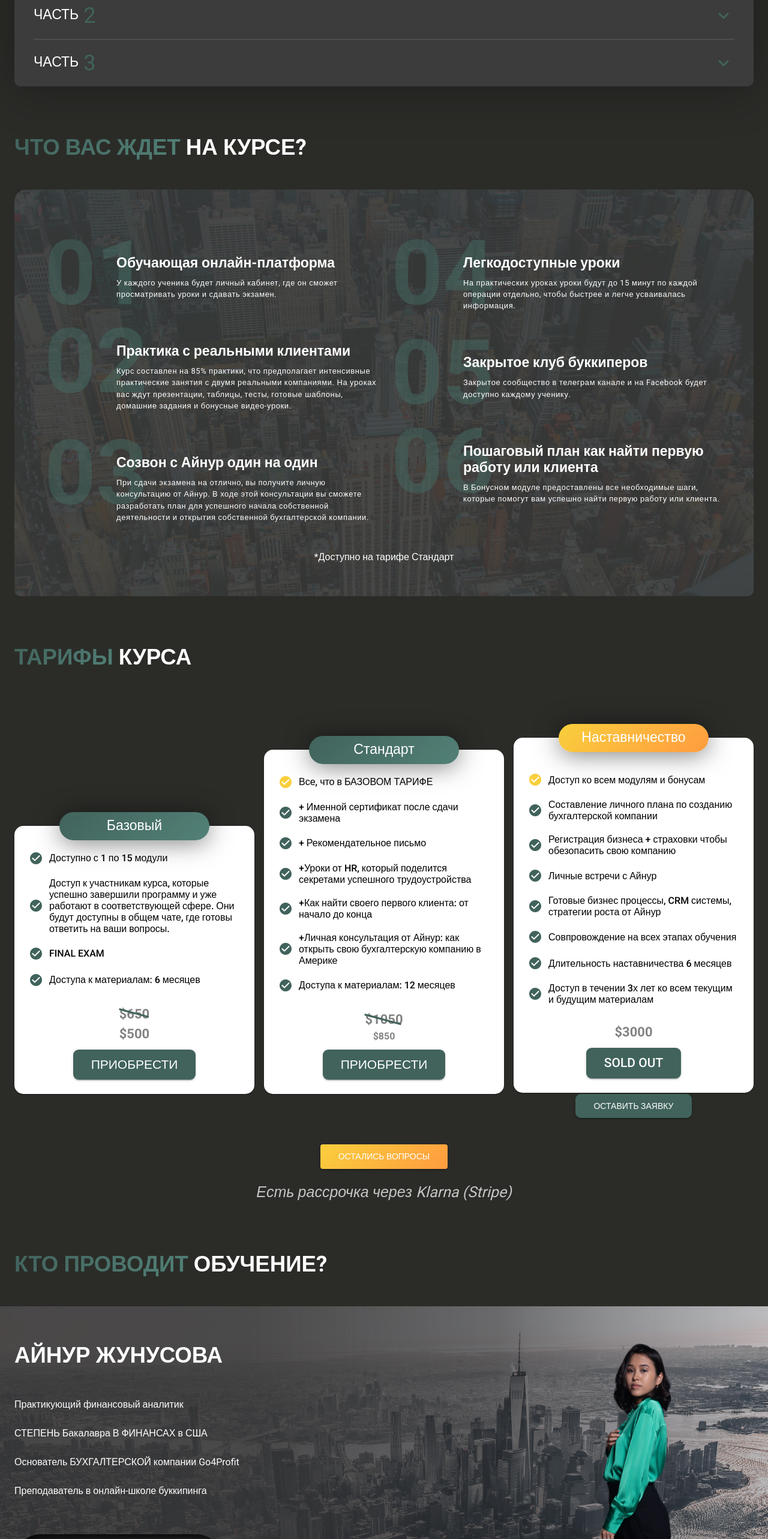
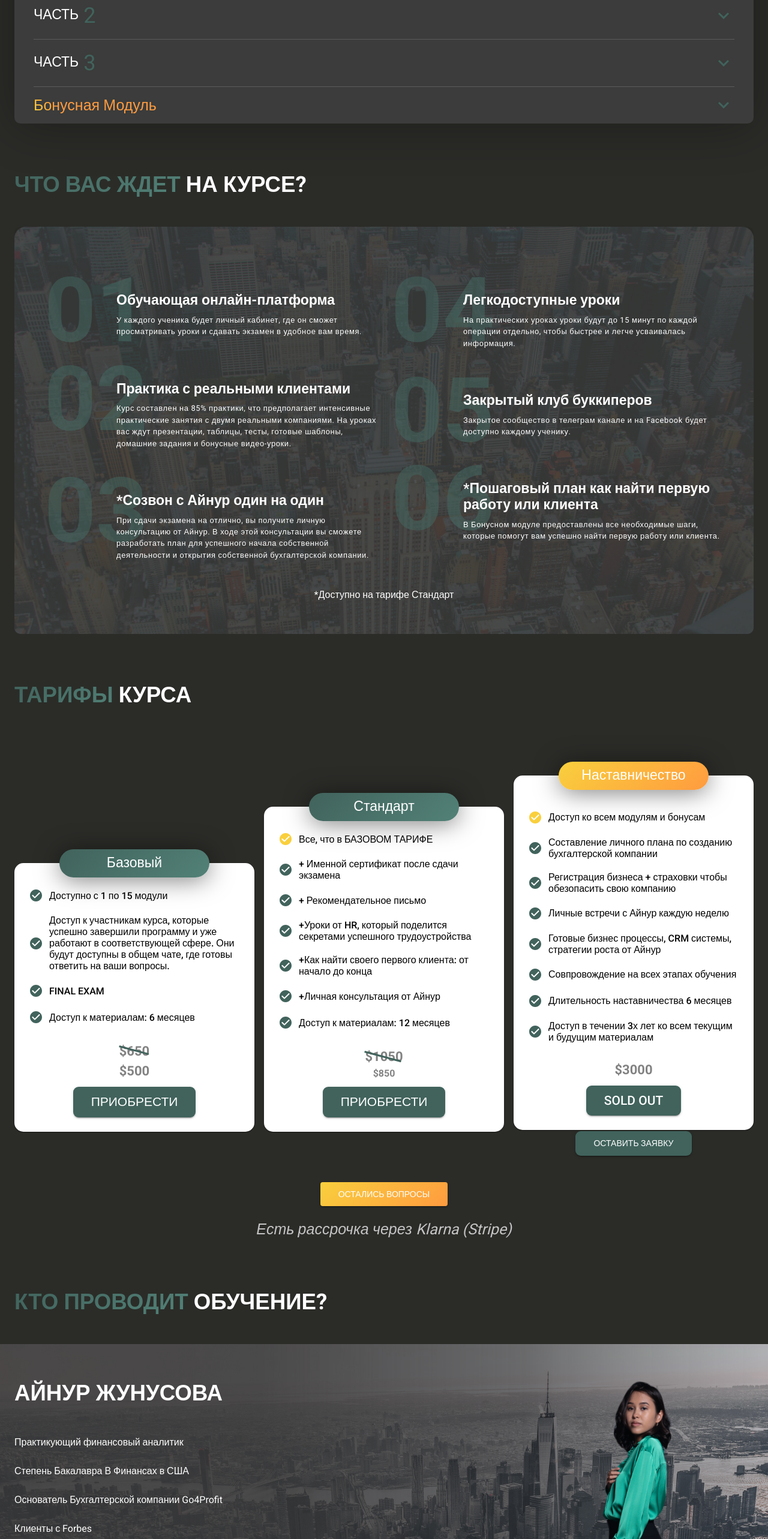
Before and after one commit to aslanshaken/portfolio-ai, a React (Vite) app: page /course in a window 1280 px wide. Shown: the part 1965-4531 px from the top of the page at 60% size. Built offline with nearby package versions, Linux system fonts and the light colour scheme; no server answers; a web font is replaced by a local one.

Commit message:
updated form

```diff
--- a/src/components/Home/Aynur.tsx
+++ b/src/components/Home/Aynur.tsx
@@ -2,7 +2,7 @@ import { Grid, Container, Box, Typography, Button } from '@mui/material';
 import EmailIcon from '@mui/icons-material/Email';
 import { useTheme } from '@mui/material/styles';
 import Qbo from '../../assets/images/qbo-badge.png';
-import Qbo2 from '../../assets/images/qbo-badge.png';
+import Qbo2 from '../../assets/images/QBO Advanced badge.png';
 import Gusto from '../../assets/images/gusto-gold-partner.png';
 import Financial from '../../assets/images/financial-analysis-badge.png';
 import Shopify from '../../assets/images/shopify-partner.png';
@@ -46,8 +46,9 @@ const Aynur = () => {
                 }}
               >
                 <Typography>Практикующий финансовый аналитик</Typography>
-                <Typography>СТЕПЕНЬ Бакалавра В ФИНАНСАХ в США</Typography>
-                <Typography>Основатель БУХГАЛТЕРСКОЙ компании Go4Profit</Typography>
+                <Typography>Степень Бакалавра В Финансах в США</Typography>
+                <Typography>Основатель Бухгалтерской компании Go4Profit</Typography>
+                <Typography>Клиенты с Forbes</Typography>
                 <Typography>Преподаватель в онлайн-школе буккипинга</Typography>
               </Box>
               <Button
--- a/src/components/Home/CourseExpectations.tsx
+++ b/src/components/Home/CourseExpectations.tsx
@@ -88,7 +88,7 @@ export default function ResponsiveGrid() {
               <Stack>
                 <Typography variant="h3">Обучающая онлайн-платформа</Typography>
                 <Box component="p">
-                  У каждого ученика будет личный кабинет, где он сможет просматривать уроки и сдавать экзамен.
+                  У каждого ученика будет личный кабинет, где он сможет просматривать уроки и сдавать экзамен в удобное вам время.
                 </Box>
               </Stack>
             </Box>
@@ -106,7 +106,7 @@ export default function ResponsiveGrid() {
             <Box>
               <Typography variant="h2">03</Typography>
               <Stack>
-                <Typography variant="h3">Созвон с Айнур один на один</Typography>
+                <Typography variant="h3">*Созвон с Айнур один на один</Typography>
                 <Box component="p">
                   При сдачи экзамена на отлично, вы получите личную консультацию от Айнур. В ходе этой консультации вы
                   сможете разработать план для успешного начала собственной деятельности и открытия собственной
@@ -129,7 +129,7 @@ export default function ResponsiveGrid() {
             <Box>
               <Typography variant="h2">05</Typography>
               <Stack>
-                <Typography variant="h3">Закрытое клуб буккиперов</Typography>
+                <Typography variant="h3">Закрытый клуб буккиперов</Typography>
                 <Box component="p">
                   Закрытое сообщество в телеграм канале и на Facebook будет доступно каждому ученику.
                 </Box>
@@ -138,7 +138,7 @@ export default function ResponsiveGrid() {
             <Box>
               <Typography variant="h2">06</Typography>
               <Stack>
-                <Typography variant="h3">Пошаговый план как найти первую работу или клиента</Typography>
+                <Typography variant="h3">*Пошаговый план как найти первую работу или клиента</Typography>
                 <Box component="p">
                   В Бонусном модуле предоставлены все необходимые шаги, которые помогут вам успешно найти первую работу
                   или клиента.
--- a/src/components/Home/CourseFees.tsx
+++ b/src/components/Home/CourseFees.tsx
@@ -99,7 +99,7 @@ const CourseFees = () => {
               <ListItem>
                 {' '}
                 <CheckCircleRoundedIcon sx={{ color: '#41635C', mr: '10px' }} />
-                Доступа к материалам: 6 месяцев
+                Доступ к материалам: 6 месяцев
               </ListItem>
             </List>
             <Box>
@@ -172,12 +172,12 @@ const CourseFees = () => {
               <ListItem>
                 {' '}
                 <CheckCircleRoundedIcon sx={{ color: '#41635C', mr: '10px' }} />
-                +Личная консультация от Айнур: как открыть свою бухгалтерскую компанию в Америке
+                +Личная консультация от Айнур
               </ListItem>
               <ListItem>
                 {' '}
                 <CheckCircleRoundedIcon sx={{ color: '#41635C', mr: '10px' }} />
-                Доступа к материалам: 12 месяцев
+                Доступ к материалам: 12 месяцев
               </ListItem>
             </List>
             <Box>
@@ -249,7 +249,7 @@ const CourseFees = () => {
               <ListItem>
                 {' '}
                 <CheckCircleRoundedIcon sx={{ color: '#41635C', mr: '10px' }} />
-                Личные встречи с Айнур
+                Личные встречи с Айнур каждую неделю
               </ListItem>
               <ListItem>
                 {' '}
--- a/src/components/Home/CourseProgram.tsx
+++ b/src/components/Home/CourseProgram.tsx
@@ -79,20 +79,20 @@ export default function CustomizedAccordions() {
         <List>
           <ListItem>
             <List>
-              <ListItem sx={{ fontWeight: '600', fontSize: 'larger' }}>1. Старт</ListItem>
+              <ListItem sx={{ fontWeight: '400', fontSize: 'medium' }}>1. Старт</ListItem>
               <ListItem sx={{ color: 'gray' }}>- Профессиональный буккипер 21 века</ListItem>
               <ListItem sx={{ color: 'gray' }}>- Мультик: кто такой буккипер?</ListItem>
             </List>
           </ListItem>
           <ListItem>
             <List>
-              <ListItem sx={{ fontWeight: '600', fontSize: 'larger' }}>2. Что такое буккипинг</ListItem>
+              <ListItem sx={{ fontWeight: '400', fontSize: 'medium' }}>2. Что такое буккипинг</ListItem>
               <ListItem sx={{ color: 'gray' }}>- Введение</ListItem>
               <ListItem sx={{ color: 'gray' }}>- Assets, Liabilities, Equity - Активы, обязательства, капитал</ListItem>
               <ListItem sx={{ color: 'gray' }}>- Accounting Equation - Уравнение бухгалтерского учета</ListItem>
               <ListItem sx={{ color: 'gray' }}>- Accounting Equation - Уравнение бухгалтерского учета ПРИМЕР</ListItem>
               <ListItem sx={{ color: 'gray' }}>- Accounts, Debit & Credits - Счета, дебет и кредит</ListItem>
-              <ListItem sx={{ color: 'gray' }}>- Шпаргалка по дебитам и кредитам</ListItem>
+              <ListItem sx={{ color: 'gray' }}>- Шпаргалка по дебетам и кредитам</ListItem>
               <ListItem sx={{ color: 'gray' }}>
                 - Ledger, Chart of Accounts and Trial Balance - Главная книга, план счетов и пробный баланс
               </ListItem>
@@ -105,20 +105,20 @@ export default function CustomizedAccordions() {
           </ListItem>
           <ListItem>
             <List>
-              <ListItem sx={{ fontWeight: '600', fontSize: 'larger' }}>3. Финансовые репорты</ListItem>
+              <ListItem sx={{ fontWeight: '400', fontSize: 'medium' }}>3. Финансовые репорты</ListItem>
               <ListItem sx={{ color: 'gray' }}>- Введение</ListItem>
-              <ListItem sx={{ color: 'gray' }}>- Profit and Loss - Счет доходов и расходов в ZOOM</ListItem>
+              <ListItem sx={{ color: 'gray' }}>- Profit and Loss - Счет доходов и расходов</ListItem>
               <ListItem sx={{ color: 'gray' }}>- Balance Sheet - Репорт активов и пасивов</ListItem>
               <ListItem sx={{ color: 'gray' }}>- Statement of Cash Flow - Отчет о движении денежных средств</ListItem>
               <ListItem sx={{ color: 'gray' }}>- Как финансовые отчетности связаны друг с другом</ListItem>
               <ListItem sx={{ color: 'gray' }}>- Bookkeeping Cycle - Бухгалтерский Цикл</ListItem>
               <ListItem sx={{ color: 'gray' }}>- Method of Payments and Receipts - Методы оплаты</ListItem>
-              <ListItem sx={{ color: 'gray' }}>- Bases of Accounting - Виды введение бухгалтерского учета</ListItem>
+              <ListItem sx={{ color: 'gray' }}>- Bases of Accounting - Виды введения бухгалтерского учета</ListItem>
             </List>
           </ListItem>
           <ListItem>
             <List>
-              <ListItem sx={{ fontWeight: '600', fontSize: 'larger' }}>4. Этикеты и законы</ListItem>
+              <ListItem sx={{ fontWeight: '400', fontSize: 'medium' }}>4. Этикеты и законы</ListItem>
               <ListItem sx={{ color: 'gray' }}>- Профессиональная этика буккипера</ListItem>
               <ListItem sx={{ color: 'gray' }}>- Виды предпринимательств</ListItem>
               <ListItem sx={{ color: 'gray' }}>- Составление контракта: основные элементы</ListItem>
@@ -134,7 +134,7 @@ export default function CustomizedAccordions() {
         <List>
           <ListItem>
             <List>
-              <ListItem sx={{ fontWeight: '600', fontSize: 'larger' }}>
+              <ListItem sx={{ fontWeight: '400', fontSize: 'medium' }}>
                 1. Ознакомление с платформой Quickbooks online и с клиентом
               </ListItem>
               <ListItem sx={{ color: 'gray' }}>- Ознакомление с платформой Quickbooks</ListItem>
@@ -153,7 +153,7 @@ export default function CustomizedAccordions() {
           </ListItem>
           <ListItem>
             <List>
-              <ListItem sx={{ fontWeight: '600', fontSize: 'larger' }}>
+              <ListItem sx={{ fontWeight: '400', fontSize: 'medium' }}>
                 2. Денежные поступления и дебиторская задолженность
               </ListItem>
               <ListItem sx={{ color: 'gray' }}>- Введение</ListItem>
@@ -168,7 +168,7 @@ export default function CustomizedAccordions() {
           </ListItem>
           <ListItem>
             <List>
-              <ListItem sx={{ fontWeight: '600', fontSize: 'larger' }}>
+              <ListItem sx={{ fontWeight: '400', fontSize: 'medium' }}>
                 3. Денежные выплаты и кредиторская задолженность
               </ListItem>
               <ListItem sx={{ color: 'gray' }}>- Введение</ListItem>
@@ -190,7 +190,7 @@ export default function CustomizedAccordions() {
           </ListItem>
           <ListItem>
             <List>
-              <ListItem sx={{ fontWeight: '600', fontSize: 'larger' }}>4. Инвентарь</ListItem>
+              <ListItem sx={{ fontWeight: '400', fontSize: 'medium' }}>4. Инвентарь</ListItem>
               <ListItem sx={{ color: 'gray' }}>- Обзор инвентаря</ListItem>
               <ListItem sx={{ color: 'gray' }}>- Создание Продукта для Инвентаря</ListItem>
               <ListItem sx={{ color: 'gray' }}>- Распределение стоимости продукта и Покупка инвентаря</ListItem>
@@ -200,7 +200,7 @@ export default function CustomizedAccordions() {
           </ListItem>
           <ListItem>
             <List>
-              <ListItem sx={{ fontWeight: '600', fontSize: 'larger' }}>5. Активы</ListItem>
+              <ListItem sx={{ fontWeight: '400', fontSize: 'medium' }}>5. Активы</ListItem>
               <ListItem sx={{ color: 'gray' }}>- Обзор Fixed Asset</ListItem>
               <ListItem sx={{ color: 'gray' }}>- Создание Fixed Assets - Активов</ListItem>
               <ListItem sx={{ color: 'gray' }}>- Depreciation of Assets - Амортизация Актива</ListItem>
@@ -210,7 +210,7 @@ export default function CustomizedAccordions() {
           </ListItem>
           <ListItem>
             <List>
-              <ListItem sx={{ fontWeight: '600', fontSize: 'larger' }}>6. Задолженность по кредитам банка</ListItem>
+              <ListItem sx={{ fontWeight: '400', fontSize: 'medium' }}>6. Задолженность по кредитам банка</ListItem>
               <ListItem sx={{ color: 'gray' }}>- Обзор Notes Payable</ListItem>
               <ListItem sx={{ color: 'gray' }}>- Создание Notes Payable - задолжность по кредитам банка</ListItem>
               <ListItem sx={{ color: 'gray' }}>
@@ -223,7 +223,7 @@ export default function CustomizedAccordions() {
           </ListItem>
           <ListItem>
             <List>
-              <ListItem sx={{ fontWeight: '600', fontSize: 'larger' }}>7. Прочие пассивы</ListItem>
+              <ListItem sx={{ fontWeight: '400', fontSize: 'medium' }}>7. Прочие пассивы</ListItem>
               <ListItem sx={{ color: 'gray' }}>- Обзор Other Liability</ListItem>
               <ListItem sx={{ color: 'gray' }}>
                 - Обьяснения что такое Payroll Liability - обязательство по заработной плате
@@ -237,14 +237,14 @@ export default function CustomizedAccordions() {
           </ListItem>
           <ListItem>
             <List>
-              <ListItem sx={{ fontWeight: '600', fontSize: 'larger' }}>8. Прочие активы</ListItem>
+              <ListItem sx={{ fontWeight: '400', fontSize: 'medium' }}>8. Прочие активы</ListItem>
               <ListItem sx={{ color: 'gray' }}>- Prepaid Expenses - предоплачиваемые затраты</ListItem>
               <ListItem sx={{ color: 'gray' }}>- Record Prepaid Expense in Sample Company</ListItem>
             </List>
           </ListItem>
           <ListItem>
             <List>
-              <ListItem sx={{ fontWeight: '600', fontSize: 'larger' }}>9. Капитал</ListItem>
+              <ListItem sx={{ fontWeight: '400', fontSize: 'medium' }}>9. Капитал</ListItem>
               <ListItem sx={{ color: 'gray' }}>- Обзор Equity</ListItem>
               <ListItem sx={{ color: 'gray' }}>- Owner Contribution - Взносы Владельца</ListItem>
               <ListItem sx={{ color: 'gray' }}>- Owner Distribution PART 1 - Выведение денег Владельца</ListItem>
@@ -256,7 +256,7 @@ export default function CustomizedAccordions() {
           </ListItem>
           <ListItem>
             <List>
-              <ListItem sx={{ fontWeight: '600', fontSize: 'larger' }}>10. Банковский счет и выверка</ListItem>
+              <ListItem sx={{ fontWeight: '400', fontSize: 'medium' }}>10. Банковский счет и выверка</ListItem>
               <ListItem sx={{ color: 'gray' }}>- Bank Feed Overview Part 1</ListItem>
               <ListItem sx={{ color: 'gray' }}>- Bank Feed Overview Part 2</ListItem>
               <ListItem sx={{ color: 'gray' }}>
@@ -276,11 +276,11 @@ export default function CustomizedAccordions() {
           <List>
             <ListItem>
               <List>
-                <ListItem sx={{ fontWeight: '600', fontSize: 'larger' }}>Виды проектов:</ListItem>
-                <ListItem sx={{ color: 'gray' }}>- Catch Up - догнать</ListItem>
-                <ListItem sx={{ color: 'gray' }}>- Clean up - чистка Balance Sheet</ListItem>
-                <ListItem sx={{ color: 'gray' }}>- Clean up - чистка Profit and Loss</ListItem>
-                <ListItem sx={{ color: 'gray' }}>- Базовый Финансовый Анализ</ListItem>
+                <ListItem sx={{ fontWeight: '400', fontSize: 'medium' }}>Виды проектов:</ListItem>
+                <ListItem sx={{ color: 'gray' }}>Catch Up - догнать</ListItem>
+                <ListItem sx={{ color: 'gray' }}>Clean up - чистка Balance Sheet</ListItem>
+                <ListItem sx={{ color: 'gray' }}>Clean up - чистка Profit and Loss</ListItem>
+                <ListItem sx={{ color: 'gray' }}>Базовый Финансовый Анализ</ListItem>
               </List>
             </ListItem>
           </List>
@@ -296,7 +296,7 @@ export default function CustomizedAccordions() {
                       WebkitBackgroundClip: 'text',
                       WebkitTextFillColor: 'transparent',
                       fontSize: '30px !important',
-                      fontWeight: '600',
+                      fontWeight: '400',
                     }}
                   >
                     FINAL EXAM
@@ -312,23 +312,42 @@ export default function CustomizedAccordions() {
                 </List>
               </ListItem>
             </List>
-            <Divider sx={{ borderColor: '#5C5C5C', my: 3 }} />
-            <Typography variant="h3">БОНУСНЫЙ МОДУЛЬ</Typography>
+          </Box>
+        </>
+      ),
+    },
+    {
+      id: '4',
+      content: (
+        <>
+          <Box>
             <List>
-              <ListItem sx={{ color: 'gray' }}>- Уроки от HR</ListItem>
-              <ListItem sx={{ color: 'gray' }}>- Как найти первого клиента</ListItem>
-              <ListItem sx={{ color: 'gray' }}>- Эфиры с профессиональным буккипером с 20 летним стажем</ListItem>
-              <ListItem sx={{ color: 'gray' }}>- Эфиры как выйти на платформу Upwork</ListItem>
-              <ListItem sx={{ color: 'gray' }}>- Дополнительные эфиры с приглашенными спикерами</ListItem>
+              <ListItem>
+                <List>
+                  <ListItem sx={{ fontWeight: '400', fontSize: 'medium' }}>Уроки от HR:</ListItem>
                   <ListItem sx={{ color: 'gray' }}>- Личный бренд Специалиста.</ListItem>
                   <ListItem sx={{ color: 'gray' }}>- Продаваемое резюме.</ListItem>
                   <ListItem sx={{ color: 'gray' }}>- LinkedIn как возможность заявить о себе!</ListItem>
                   <ListItem sx={{ color: 'gray' }}>- Facebook как возможность заявить о себе!</ListItem>
                   <ListItem sx={{ color: 'gray' }}>- Как найти работу без нервов?</ListItem>
+                </List>
+              </ListItem>
+            </List>
+             <List>
+              <ListItem>
+                <List>
+              <ListItem sx={{ fontWeight: '400', fontSize:'medium' }}>Как найти первого клиента</ListItem>
               <ListItem sx={{ color: 'gray' }}>- Маркетинг: где находить клиентов</ListItem>
               <ListItem sx={{ color: 'gray' }}>- Как заинтересовать клиента</ListItem>
               <ListItem sx={{ color: 'gray' }}>- Обзор на Checklists</ListItem>
               <ListItem sx={{ color: 'gray' }}>- Стимуляция: от первой встречи до заключения договора</ListItem>
+              <Divider sx={{ borderColor: '#5C5C5C', my: 3 }} />
+              <ListItem sx={{ fontWeight: '400', fontSize: 'medium' }}>Эфиры с профессиональным буккипером с 20 летним стажем</ListItem>
+              <ListItem sx={{ fontWeight: '400', fontSize: 'medium' }}>Эфиры как выйти на платформу Upwork</ListItem>
+              <ListItem sx={{ fontWeight: '400', fontSize: 'medium' }}>Дополнительные эфиры с приглашенными спикерами</ListItem>
+
+             </List>
+              </ListItem>
                 </List>
           </Box>
         </>
@@ -358,6 +377,20 @@ export default function CustomizedAccordions() {
             {accordionData.map((item) => (
               <Accordion key={item.id} expanded={expanded === item.id} onChange={handleChange(item.id)}>
                 <AccordionSummary aria-controls={`${item.id}-content`} id={`${item.id}-header`}>
+                  {item.id === '4'
+                   ?
+                    <Box
+                      component="span"
+                      sx={{
+                        background: 'linear-gradient(56deg, #F9CF3D 3%, #FF9B40 21%, #FF9B3F 65%)',
+                        WebkitBackgroundClip: 'text',
+                        WebkitTextFillColor: 'transparent',
+                        fontSize: { xs: '18px', lg: '25px', xl: '30px', xxl: '35px' },
+                      }}
+                    >
+                    Бонусная Модуль
+                    </Box>
+                   :
                     <Typography sx={{ display: 'flex', alignItems: 'center' }}>
                     ЧАСТЬ
                     <Box
@@ -368,6 +401,7 @@ export default function CustomizedAccordions() {
                       {item.id}
                     </Box>
                   </Typography>
+                  }
                 </AccordionSummary>
                 <AccordionDetails>
                   <Typography>{item.content}</Typography>
--- a/src/pages/Home/Home.tsx
+++ b/src/pages/Home/Home.tsx
@@ -19,7 +19,7 @@ const Home = () => {
       <CourseExpectations />
       <CourseFees />
       <Aynur />
-      <Students />
+      {/* <Students /> */}
       <Faq />
       <Footer />
     </>
--- a/src/pages/Welcome.tsx
+++ b/src/pages/Welcome.tsx
@@ -131,7 +131,7 @@ export default function CustomizedDialogs() {
         </Box>
       </Box>
       <Typography mb={5} textAlign="center">
-        I’m going to show you how to pay less in taxes, sometimes $0.
+        Мудрый человек держит деньги в голове, но не в сердце
       </Typography>
       <Box
         sx={{
```
Also changed, not shown: src/components/Home/Faq.tsx (+12 -12 lines), src/assets/images/QBO Advanced badge.png (added), 1 other file (tests, documents, lock files or other folders). Lines whose indentation alone changed are shown as unchanged.
